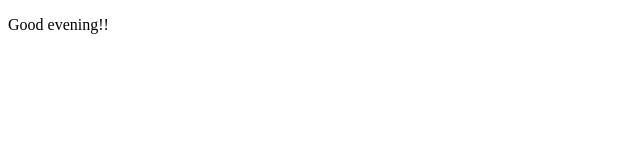
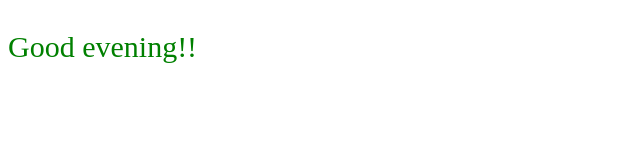
Before and after one commit to HippErger/shiny-pancake, a plain HTML site: page index.html in a window 1280 px wide. Shown: the whole page, without its empty margins (0-640 px from the left). Drawn offline with Linux system fonts and the light colour scheme.

Commit message:
added green to the font :green:

```diff
--- a/index.html
+++ b/index.html
@@ -4,6 +4,7 @@
     <meta charset="UTF-8">
     <meta http-equiv="X-UA-Compatible" content="IE=edge">
     <meta name="viewport" content="width=device-width, initial-scale=1.0">
+    <link rel="stylesheet" href="style.css">
     <title>Document</title>
 </head>
 <body>
--- /dev/null
+++ b/style.css
@@ -0,0 +1,6 @@
+p {
+    color: green;
+    font-size: 30px;
+}
+
+/* <link rel="stylesheet" href="style.css"> */
```
